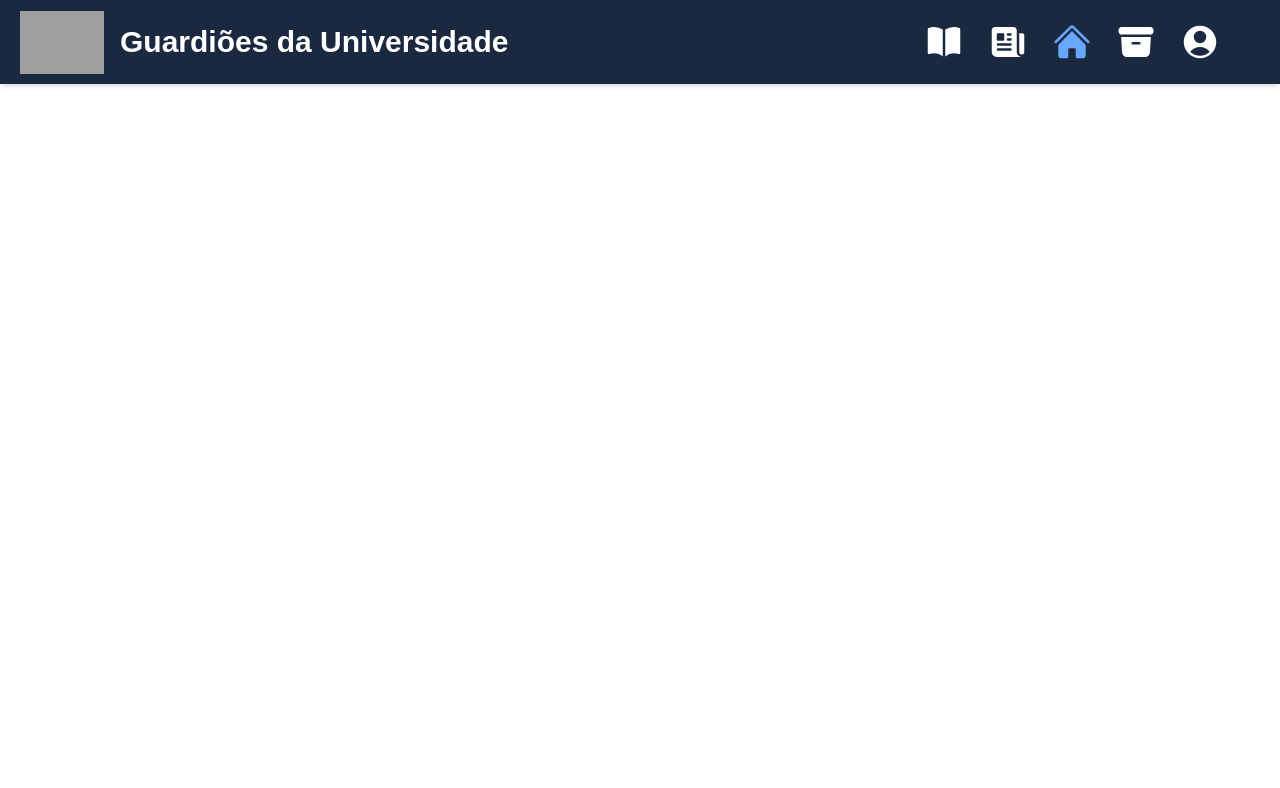
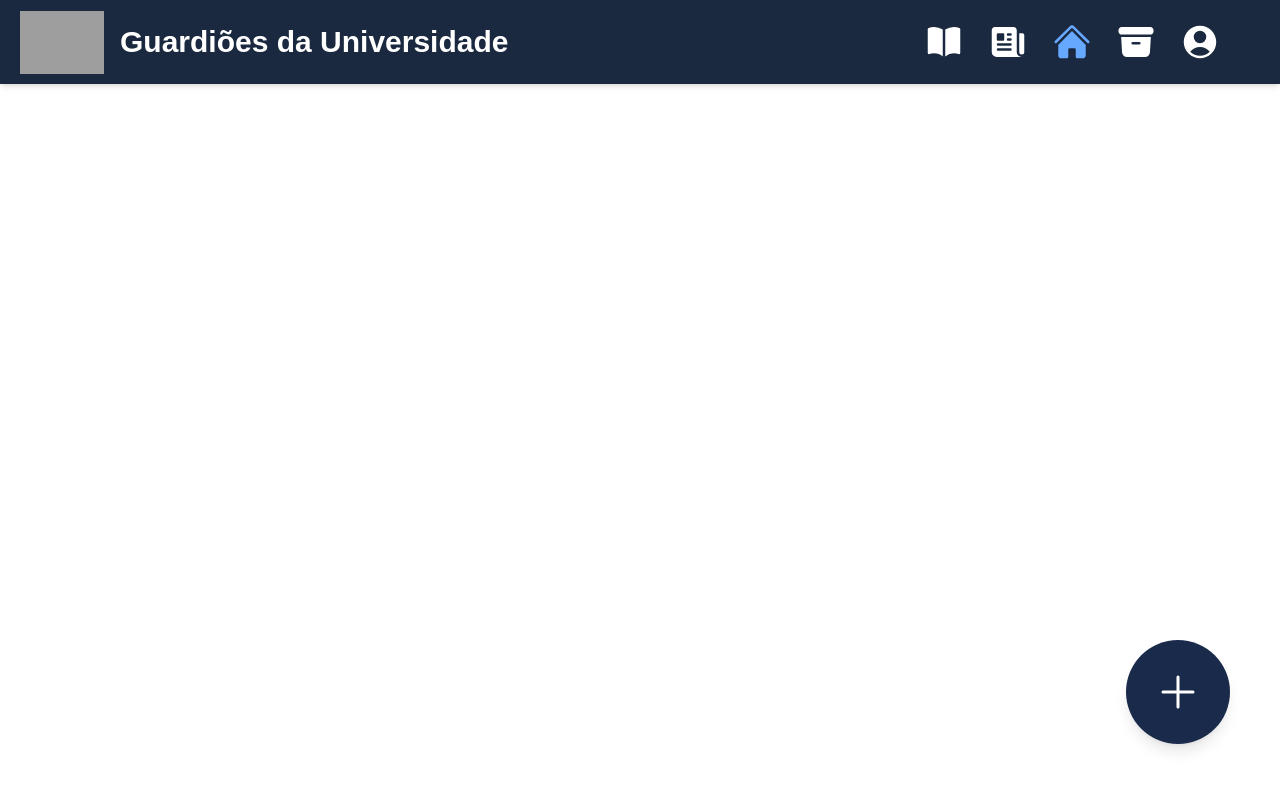
Before and after one commit to fga-eps-mds/2025.2-Valhalla, a Next.js app in the folder Front/: page /paginaDenuncia in a window 1280 px wide. Shown: the top 788 px of the page. Built offline with nearby package versions, Linux system fonts and the light colour scheme; grey boxes are pictures that could not be loaded.

Commit message:
feat - estiliza botão de ação flutuante (FAB)
Co-authored-by: Gustavo2703 <Gustavo2703@users.noreply.github.com>

```diff
--- a/Front/src/app/paginaDenuncia/page.tsx
+++ b/Front/src/app/paginaDenuncia/page.tsx
@@ -15,14 +15,17 @@ import {
   PlusIcon,
 } from '@heroicons/react/24/solid';
 
+
 export default function PaginaDenuncias() {
 
   return (
+    // Container principal da página
     <div className="bg-white min-h-screen relative">
+
         {/*Cabeçalho*/}
       <div className="bg-[#1A293F] h-21 shadow-md flex items-center justify-between pl-5 pr-15">
+
         {/*Conteúdo do header*/}
-
         {/*Esquerda: Logo e Título */}
         <div className="flex items-center space-x-4">
           <Image
@@ -60,8 +63,26 @@ export default function PaginaDenuncias() {
       </main>
 
       {/* Botão flutuante */}
-      <button aria-label="Nova Denúncia">
-        <PlusIcon />
+      <button
+      aria-label="Nova Denúncia"
+      className="
+          fixed                   /* Fixo na tela */
+          bottom-14               /* Posição: 56px de baixo */
+          right-[50px]            /* Posição: 50px da direita */
+          h-26                    /* Altura: 104px */
+          w-26                    /* Largura: 104px */
+          rounded-full            /* Totalmente redondo */
+          bg-[#1A2A4A]          /* Cor de fundo */
+          hover:bg-[#67A8FF]    /* Cor ao passar o mouse */
+          flex                    /* Para centralizar o ícone */
+          items-center            /* ...verticalmente */
+          justify-center          /* ...horizontalmente */
+          shadow-lg               /* Sombra */
+          transition-colors       /* Efeito de transição */
+          duration-300
+        "
+      >
+        <PlusIcon className="h-12 w-12 text-white"/>
       </button>
 
     </div>
```
